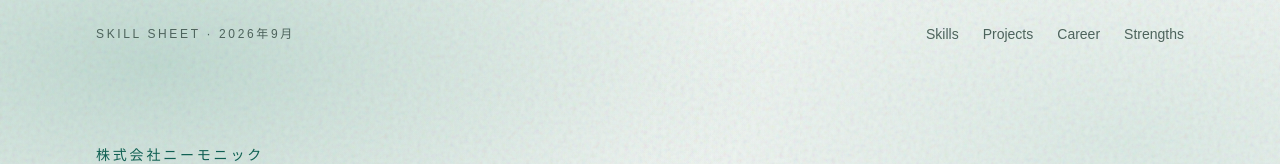
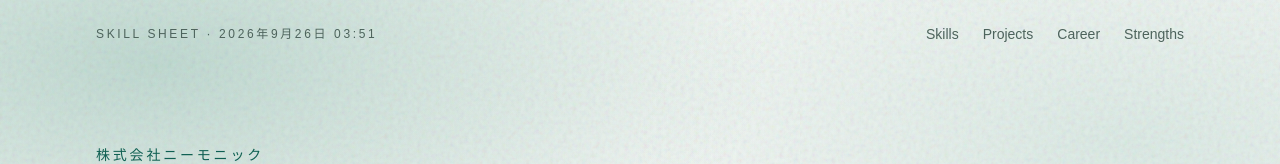
Before and after one commit to mnemonic-co-jp/skillsheet, a Next.js app: page / in a window 1280 px wide. Shown: the top 164 px of the page. Built offline with nearby package versions, Linux system fonts and the light colour scheme; a web font is replaced by a local one.

Commit message:
更新日に時刻も加える

```diff
--- a/src/data/skillsheet.ts
+++ b/src/data/skillsheet.ts
@@ -32,7 +32,7 @@ export const profile = {
   website: "https://www.mnemonic.co.jp",
   github: "https://github.com/mnemonic-co-jp",
   birth: "1968年 / 京都府舞鶴市",
-  updatedAt: "2026年9月",
+  updatedAt: "2026年9月26日 03:51",
 };
 
 export const summary = {
```
